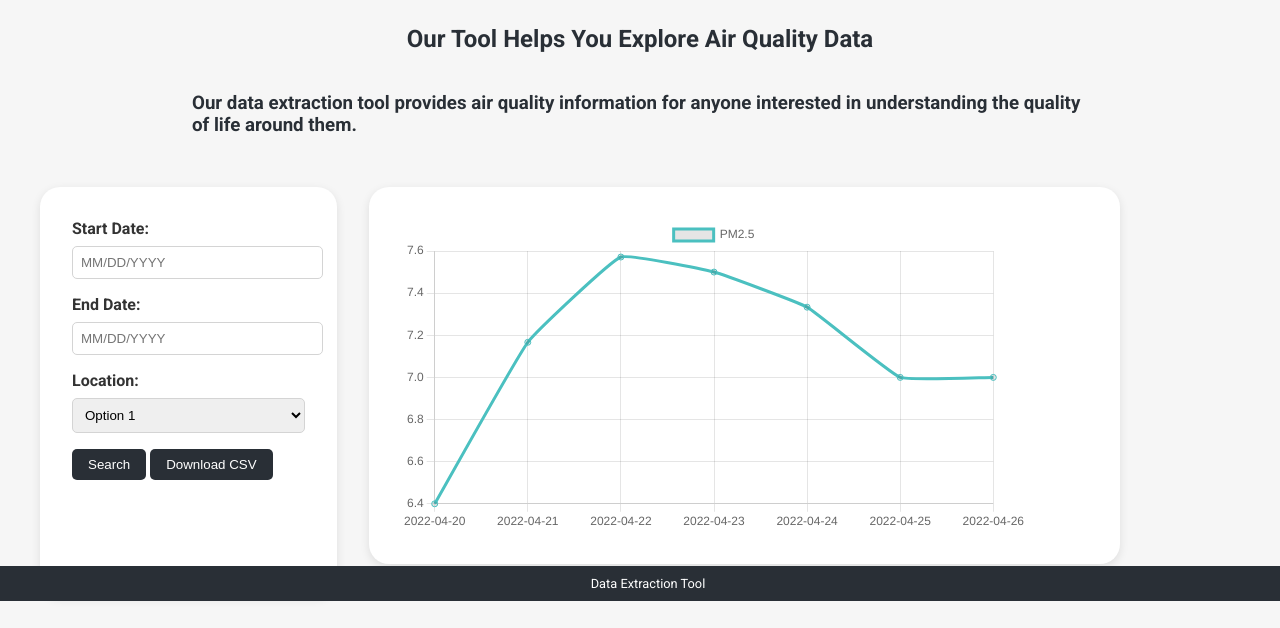
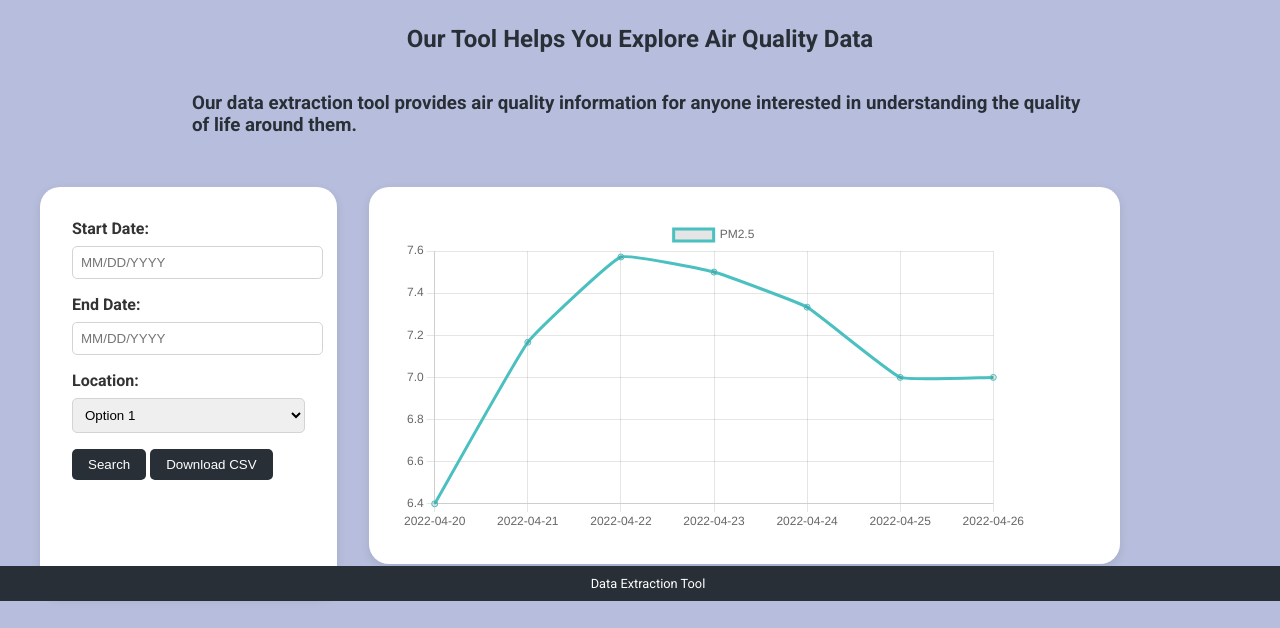
Before and after one commit to GuntherChung/INST490-AQ-Data-Extraction-Tool, a website: page Website/index.html in a window 1280 px wide. Shown: the part 199-827 px from the top of the page. Drawn offline with nearby package versions, Linux system fonts and the light colour scheme; no server answers.

Commit message:
attempt 2

```diff
--- a/Website/style.css
+++ b/Website/style.css
@@ -9,7 +9,7 @@ html {
 
 body {
   margin: 0;
-  background-color: #F6F6F6;
+  background-color: #b7bedd;
   color: #333;
   flex-direction: column;
 }
```
